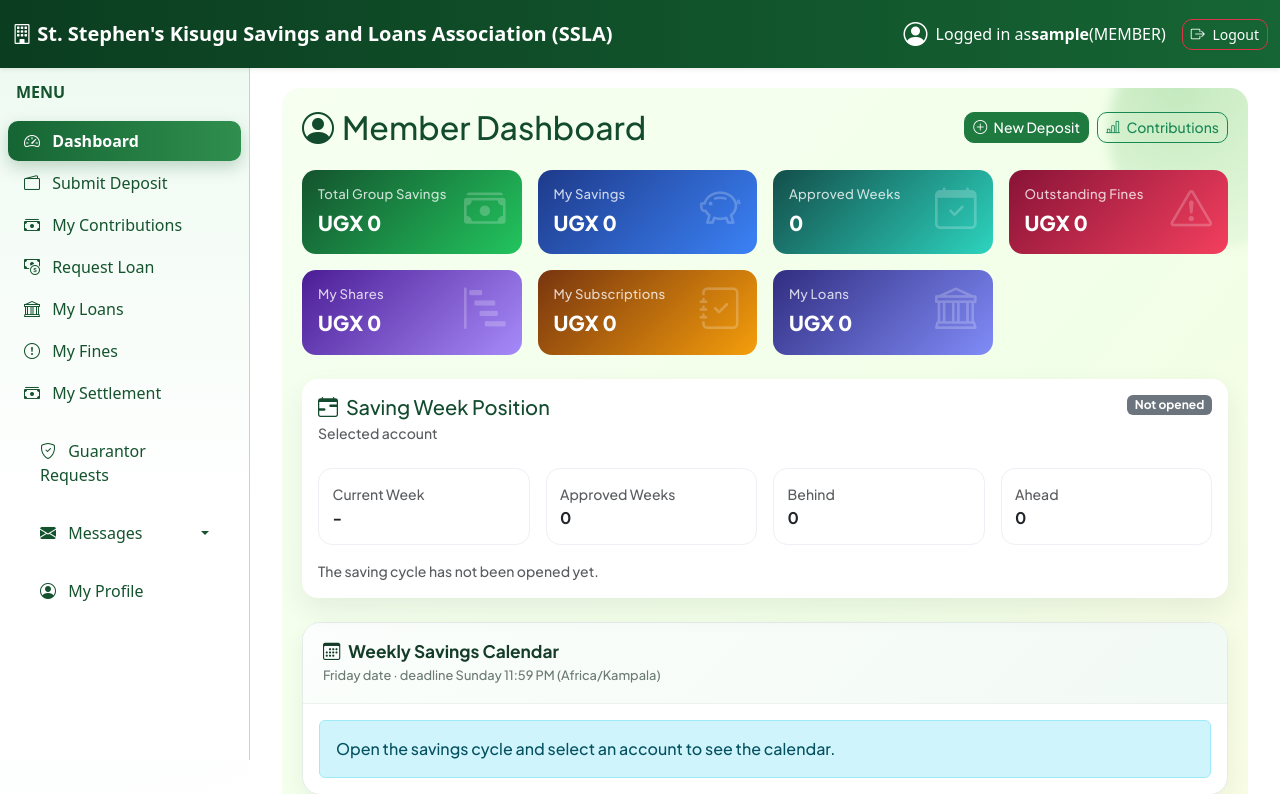
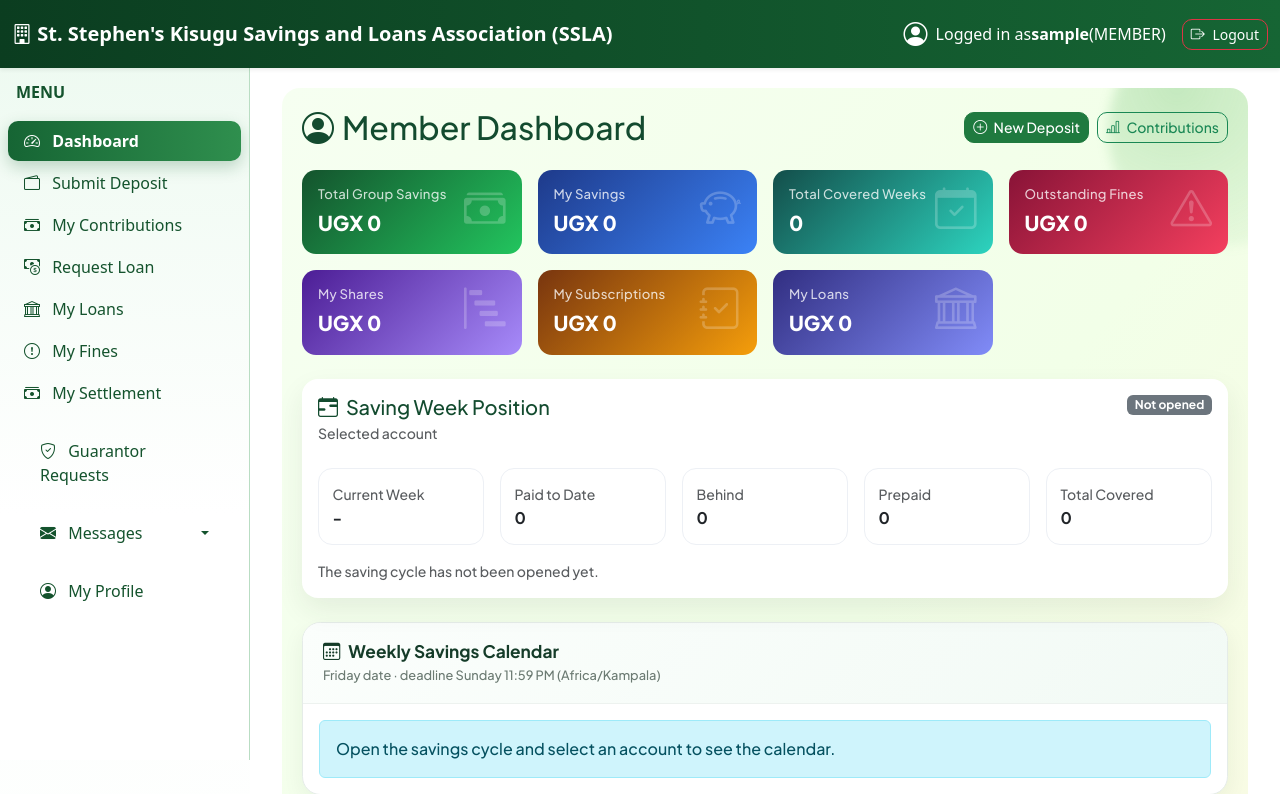
Before and after one commit to MarcDemo/kisugusacco, a Django app: page /member/dashboard/ in a window 1280 px wide. Shown: the top 794 px of the page. Run offline with Django 5.2, Linux system fonts and the light colour scheme; the visitor is signed in with stand-in values (Sample User, id 1); data comes from the database, SQL or seed files in the repository; data that the repository does not hold is empty.

Commit message:
Clarify total covered savings weeks

```diff
--- a/groupcore/templates/groupcore/member_dashboard.html
+++ b/groupcore/templates/groupcore/member_dashboard.html
@@ -185,7 +185,7 @@
   <div class="row g-3 mb-4">
     <div class="col-md-3"><div class="kpi-chip cc-green"><div class="d-flex justify-content-between align-items-start"><div><h6>Total Group Savings</h6><div class="val">UGX {{ group_total_savings|floatformat:"0" }}</div></div><i class="bi bi-cash-stack cc-icon"></i></div></div></div>
     <div class="col-md-3"><div class="kpi-chip cc-blue"><div class="d-flex justify-content-between align-items-start"><div><h6>My Savings</h6><div class="val">UGX {{ user_savings_total|floatformat:"0" }}</div></div><i class="bi bi-piggy-bank cc-icon"></i></div></div></div>
-    <div class="col-md-3"><div class="kpi-chip cc-teal"><div class="d-flex justify-content-between align-items-start"><div><h6>Approved Weeks</h6><div class="val">{{ weeks_paid }}</div></div><i class="bi bi-calendar-check cc-icon"></i></div></div></div>
+    <div class="col-md-3"><div class="kpi-chip cc-teal"><div class="d-flex justify-content-between align-items-start"><div><h6>Total Covered Weeks</h6><div class="val">{{ weeks_paid }}</div></div><i class="bi bi-calendar-check cc-icon"></i></div></div></div>
     <div class="col-md-3"><div class="kpi-chip cc-rose"><div class="d-flex justify-content-between align-items-start"><div><h6>Outstanding Fines</h6><div class="val">UGX {{ outstanding_fines|floatformat:"0" }}</div></div><i class="bi bi-exclamation-triangle cc-icon"></i></div></div></div>
     <div class="col-md-3"><div class="kpi-chip cc-purple"><div class="d-flex justify-content-between align-items-start"><div><h6>My Shares</h6><div class="val">UGX {{ share_total|floatformat:"0" }}</div></div><i class="bi bi-bar-chart-steps cc-icon"></i></div></div></div>
     <div class="col-md-3"><div class="kpi-chip cc-amber"><div class="d-flex justify-content-between align-items-start"><div><h6>My Subscriptions</h6><div class="val">UGX {{ subscription_total|floatformat:"0" }}</div></div><i class="bi bi-journal-check cc-icon"></i></div></div></div>
@@ -204,7 +204,7 @@
       <span class="badge text-bg-{{ week_progress.status_class }}">{{ week_progress.status }}</span>
     </div>
     <div class="row g-3 mt-2">
-      <div class="col-md-3 col-6">
+      <div class="col-md col-6">
         <div class="purpose-card">
           <small class="text-muted">Current Week</small>
           <div class="fw-bold">
@@ -212,22 +212,28 @@
           </div>
         </div>
       </div>
-      <div class="col-md-3 col-6">
+      <div class="col-md col-6">
         <div class="purpose-card">
-          <small class="text-muted">Approved Weeks</small>
+          <small class="text-muted">Paid to Date</small>
           <div class="fw-bold">{{ week_progress.paid_weeks_count }}</div>
         </div>
       </div>
-      <div class="col-md-3 col-6">
+      <div class="col-md col-6">
         <div class="purpose-card">
           <small class="text-muted">Behind</small>
           <div class="fw-bold">{{ week_progress.missing_weeks_count }}</div>
         </div>
       </div>
-      <div class="col-md-3 col-6">
+      <div class="col-md col-6">
         <div class="purpose-card">
-          <small class="text-muted">Ahead</small>
+          <small class="text-muted">Prepaid</small>
           <div class="fw-bold">{{ week_progress.future_weeks_count }}</div>
+        </div>
+      </div>
+      <div class="col-md col-6">
+        <div class="purpose-card">
+          <small class="text-muted">Total Covered</small>
+          <div class="fw-bold">{{ week_progress.total_paid_weeks_count }}</div>
         </div>
       </div>
     </div>
--- a/groupcore/views.py
+++ b/groupcore/views.py
@@ -160,6 +160,7 @@ def _member_week_progress(member, active_account=None):
             'status_class': 'secondary',
             'current_week_number': None,
             'paid_weeks_count': 0,
+            'total_paid_weeks_count': 0,
             'missing_weeks_count': 0,
             'future_weeks_count': 0,
             'first_missing_week': None,
@@ -210,6 +211,7 @@ def _member_week_progress(member, active_account=None):
         'current_week': saving_week.week_start,
         'saving_year': saving_week.saving_year,
         'paid_weeks_count': len(paid_due_weeks),
+        'total_paid_weeks_count': len(paid_weeks),
         'missing_weeks_count': len(missing_weeks),
         'future_weeks_count': len(future_weeks),
         'first_missing_week': missing_weeks[0] if missing_weeks else None,
@@ -540,7 +542,11 @@ def _member_dashboard_context(member, active_account=None):
     user_savings_total = approved_member_qs.aggregate(total=Sum('saving_amount'))['total'] or 0
     week_progress = _member_week_progress(member, active_account)
     savings_calendar = build_weekly_calendar(member, active_account)
-    weeks_paid = week_progress['paid_weeks_count'] if week_progress['cycle_open'] else approved_member_qs.values('payment_week').distinct().count()
+    weeks_paid = (
+        week_progress['total_paid_weeks_count']
+        if week_progress['cycle_open']
+        else approved_member_qs.values('payment_week').distinct().count()
+    )
 
 
     outstanding_fines_qs = Fine.objects.filter(member=member, is_paid=False, is_voided=False)
```
Also changed, not shown: groupcore/tests.py (+34 -1 lines).
